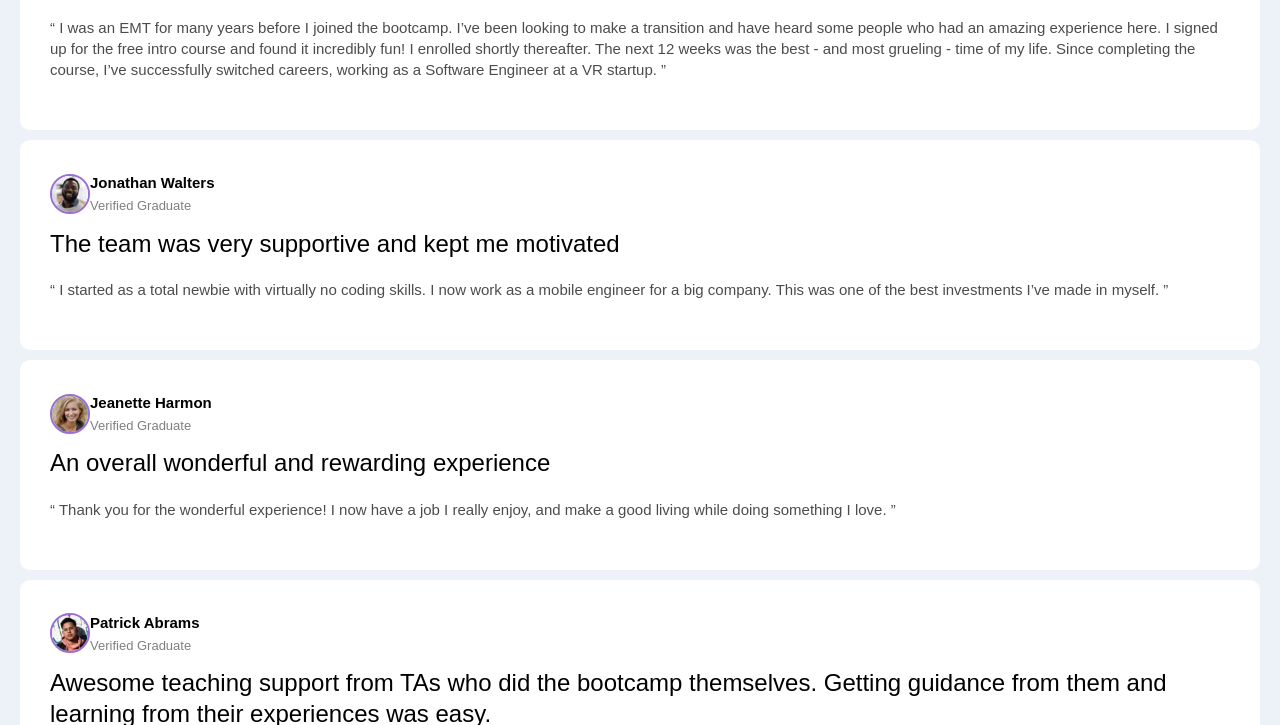
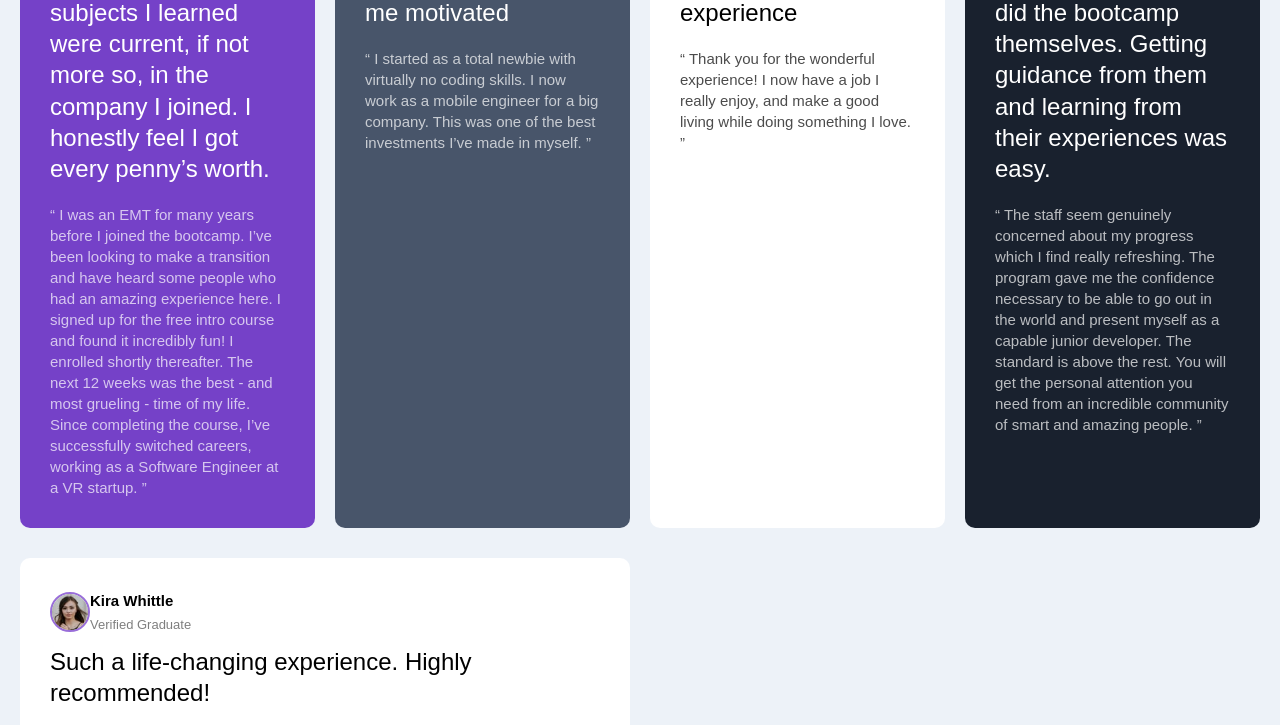
Before and after one commit to dafriyie7/CSS-GRID, a plain HTML site: page index.html in a window 1280 px wide. Shown: the part 273-998 px from the top of the page. Drawn offline with Linux system fonts and the light colour scheme; a web font is replaced by a local one.

Commit message:
improvement

```diff
--- a/index.html
+++ b/index.html
@@ -46,7 +46,7 @@
         the course, I’ve successfully switched careers, working as a Software Engineer at a VR startup. ”
       </p>
     </div>
-    <div class="card card--bg-grey">
+    <div class="card card--bg-grey-blue">
       <header class="card__header">
         <img src="images/image-jonathan.jpg" class="card__image" alt="">
         <div>
@@ -79,7 +79,7 @@
         while doing something I love. ”
       </p>
     </div>
-    <div class="card card--bg-grey-blue">
+    <div class="card card--bg-black-blue">
       <header class="card__header">
         <img src="images/image-patrick.jpg" class="card__image" alt="">
         <div>
@@ -98,7 +98,7 @@
         an incredible community of smart and amazing people. ”
       </p>
     </div>
-    <div class="card card--bg-black-blue">
+    <div class="card card--bg-white">
       <header class="card__header">
         <img src="images/image-kira.jpg" class="card__image" alt="">
         <div>
--- a/style.css
+++ b/style.css
@@ -17,6 +17,9 @@ body{
     max-width: 1440px;
     margin: 100px auto;
     padding: 20px;
+    display: grid;
+    grid-template-columns: repeat(4, 1fr);
+    gap:20px;
 }
 
 .card{
@@ -44,7 +47,7 @@ body{
 .card__image{
     width: 40px;
     height: 40px;
-    border-radius: 50px;
+    border-radius: 50%;
     border: 2px solid #996ed9
 }
 
@@ -59,10 +62,31 @@ body{
     font-size: 15px;
     font-weight: 500;
     line-height: 1.4;
-    margin-bottom: 20px;
     opacity: 70%;
 }
 
 .card--bg-purple{
+    background: hsl(263, 55%, 52%);
+    color: #fff;
+    background-image: url('./images/bg-pattern-quotation.svg');
+    background-repeat: no-repeat;
+    background-position: top 10px, right 100px;
+}
 
+.card--bg-grey-blue {
+    background: hsl(217, 19%, 35%);
+    color: #fff;
 }
+
+.card--bg-black-blue{
+    background: hsl(219,29%, 14%);
+    color: #fff
+}
+
+.card:nth-last-of-type(1){
+    grid-column: 1 / 3;
+}
+
+footer{
+    text-align: center;
+}
```
